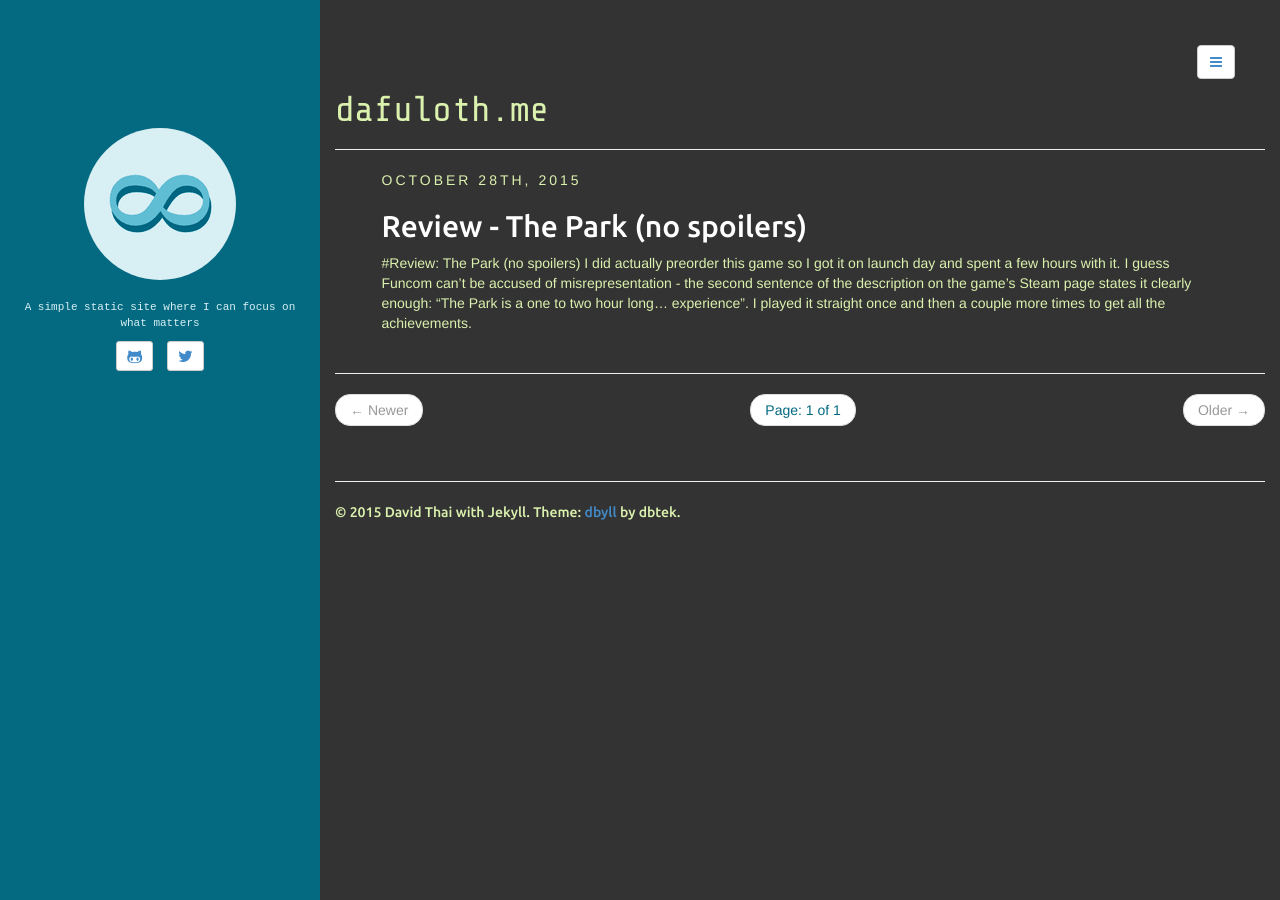
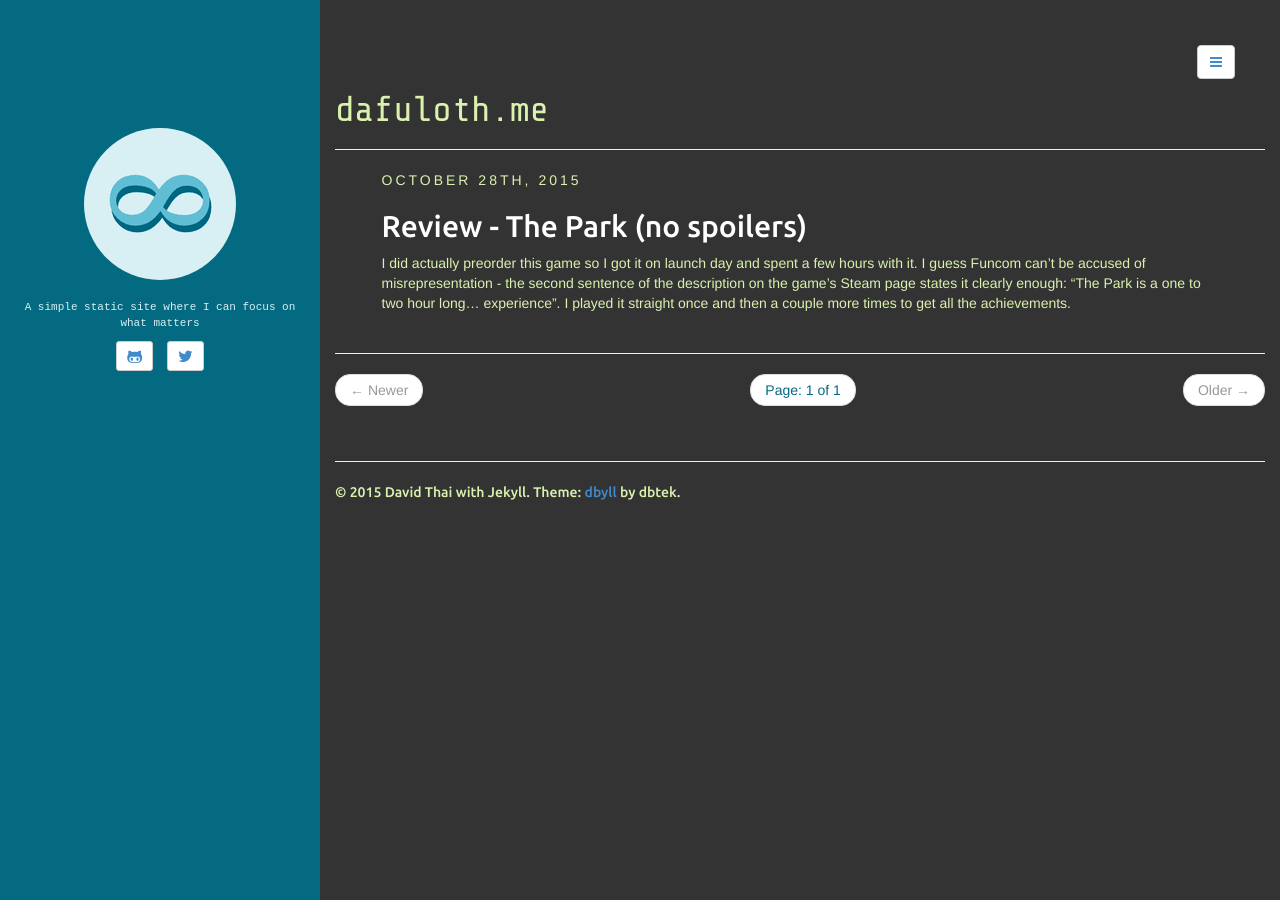
Before and after one commit to dbtek/dbyll, a Jekyll site: the page built from index.html, in a window 1280 px wide. Built offline with Jekyll 4.4.1, drawn with Linux system fonts in a browser that asks for light colours; the list of posts is cut into pages by our own code.

Commit message:
Update 2015-10-28-The Park.md
Must learn how to comment in markdown

```diff
--- a/_posts/2015-10-28-The Park.md
+++ b/_posts/2015-10-28-The Park.md
@@ -2,9 +2,6 @@
 published: true
 title: Review - The Park (no spoilers)
 ---
-
-
-#Review: The Park (no spoilers)
 I did actually preorder this game so I got it on launch day and spent a few hours with it. I guess Funcom can't be accused of misrepresentation - the second sentence of the description on the game's Steam page states it clearly enough: "The Park is a one to two hour long... experience". I played it straight once and then a couple more times to get all the achievements.
 
 So was it any good? Well, I can't say I had expectations either way. I already play The Secret World, the same universe this game is set in, and I was curious to see how well Funcom could do a single-player game.
```
